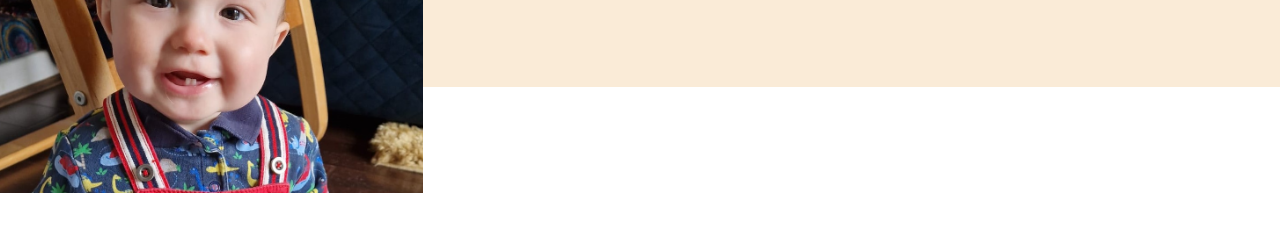
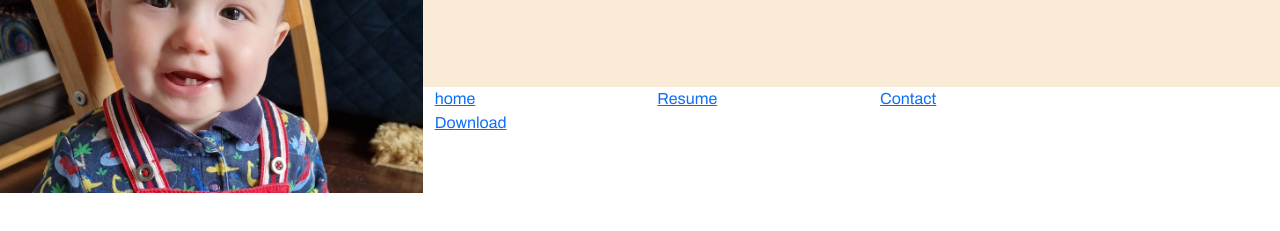
Before and after one commit to RhysYDev/CVProject, a website: page index.html in a window 1280 px wide. Shown: the part 167-398 px from the top of the page. Drawn offline with nearby package versions, Linux system fonts and the light colour scheme.

Commit message:
added nav bar elements

```diff
--- a/index.html
+++ b/index.html
@@ -25,6 +25,24 @@
 
                 </div>
             </div>
+            <div class="row">
+                <div class="col">
+                    <ul class="list-inline" id="nav">
+                        <li class="col-6 col-sm-3 list-inline-item">
+                            <a href="#"><span>home</span></a>
+                        </li>
+                        <li class="col-6 col-sm-3 list-inline-item">
+                            <a href="#"><span>Resume</span></a>
+                        </li>
+                        <li class="col-6 col-sm-3 list-inline-item">
+                            <a href="#"><span>Contact</span></a>
+                        </li>
+                        <li class="col-6 col-sm-3 list-inline-item">
+                            <a href="#"><span>Download</span></a>
+                        </li>
+                    </ul>
+                </div>
+            </div>
         </div>
     </div>
     </div>
```
